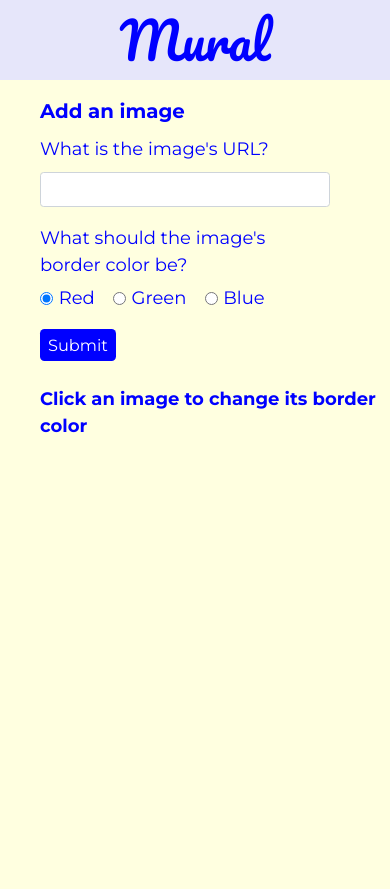
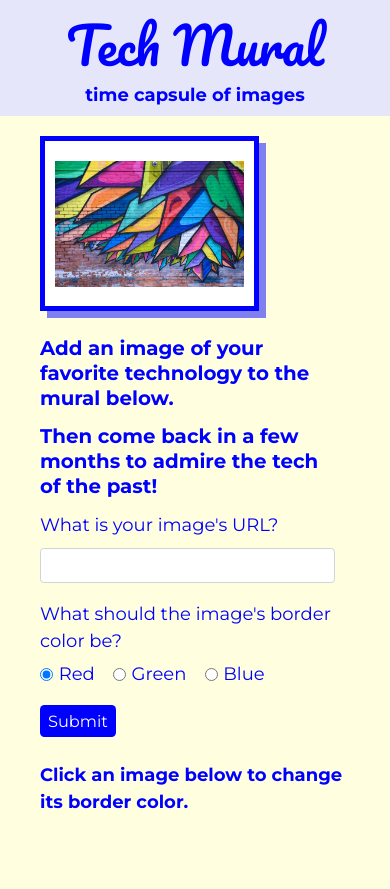
Before and after one commit to koyo72-4/mural, a website: page public/index.html in a window 390 px wide. Before the commit the page ends 844 px from the top, so only its background shows below. Drawn offline with nearby package versions, Linux system fonts and the light colour scheme; no server answers.

Commit message:
added instructions, made changes to responsive layout

```diff
--- a/public/index.html
+++ b/public/index.html
@@ -22,17 +22,25 @@
     <div class="container-fluid" id="container">
         <div class="row">
             <div class="col-12 col-sm-12" id="header-div">
-                <h1>Mural</h1>
+                <h1>Tech Mural</h1>
+                <h2>time capsule of images</h2>
             </div>
         </div>
         <div class="row" id="form-row">
-            <!-- <div class="col-10 col-sm-6 col-md-4" id="form-div"> -->
+            <div id="mobile-mural-div">
+                <div class="background-square">
+                    <div class="square">
+                        <img src="mural.jpg" alt="a colorful mural" />
+                    </div>
+                </div>
+            </div>
             <div id="form-div">
                 <form method="POST" action="/images">
-                    <h3>Add an image</h3>
+                    <p class="instructions">Add an image of your favorite technology to the mural below.</p>
+                    <p class="instructions">Then come back in a few months to admire the tech of the past!</p>
                     <div class="form-group">
-                        <label for="what-is-the-image-src">What is the image's URL?</label>
-                        <input type="text" class="form-control form-control-sm col-sm-8" id="what-is-the-image-src" name="src" required />
+                        <label for="what-is-the-image-src">What is your image's URL?</label>
+                        <input type="text" class="form-control form-control-sm col-sm-10" id="what-is-the-image-src" name="src" required />
                     </div>
                     <div>
                         <p>What should the image's border color be?</p>
@@ -54,7 +62,6 @@
                     </div>
                 </form>
             </div>
-            <!-- <div class="col-sm-4 col-md-7" id="mural-div"> -->
             <div id="mural-div">
                 <div class="background-square">
                     <div class="square">
@@ -64,14 +71,12 @@
             </div>
         </div>
         <div class="row">
-            <!-- <div class="col-10 col-sm-10" id="click-div"> -->
             <div id="click-div">
-                <p>Click an image to change its border color</p>
+                <p>Click an image below to change its border color.</p>
             </div>
         </div>
 
         <div class="row">
-            <!-- <div class="col-12 col-sm-12"> -->
             <div>
                 <div id="squares-div">
                 </div>
--- a/public/style.css
+++ b/public/style.css
@@ -27,9 +27,15 @@
 }
 
 h1 {
-    margin: 10px 0 10px 0;
+    margin: 15px 0 10px 0;
     font-family: 'Pacifico', cursive;
     font-size: 2.8rem;
+}
+
+h2 {
+    font-family: 'Montserrat', sans-serif;
+    font-size: 1rem;
+    font-weight: 700;
 }
 
 #form-row {
@@ -42,21 +48,27 @@
             justify-content: space-between;
 }
 
+#mobile-mural-div {
+    display: none;
+}
+
 #form-div {
     padding: 0;
-    margin: 0 20px 0 0;
     font-size: 1rem;
+    max-width: 50%;
 }
 
 #form-div p {
     margin-bottom: 6px;
 }
 
-h3 {
+#form-div p.instructions {
     font-weight: 700;
     color: rgba(0, 0, 255, 1);
     font-size: 1.1rem;
-    margin-bottom: 12px;
+    margin-bottom: 14px;
+    line-height: 1.25;
+    max-width: 83%;
 }
 
 button[type="submit"] {
@@ -180,9 +192,12 @@
 }
 
 
-@media only screen and (max-width: 876px) {
-    #form-div.col-sm-4 {
-        width: 90%;
+@media only screen and (max-width: 715px) {
+    #form-div {
+        max-width: 95%;
+    }
+    #form-div p.instructions {
+        max-width: 100%;
     }
     #mural-div {
         -webkit-box-align: center;
@@ -201,8 +216,36 @@
 }
 
 @media only screen and (max-width: 576px) {
+    #mobile-mural-div {
+        display: -webkit-box;
+        display: -ms-flexbox;
+        display: flex;
+        -webkit-box-align: center;
+            -ms-flex-align: center;
+                align-items: center;
+        -webkit-box-pack: center;
+            -ms-flex-pack: center;
+                justify-content: center;
+        margin-bottom: 10px;
+    }
+    #mobile-mural-div .background-square {
+        height: 175px;
+        width: 219px;
+        box-shadow: 7px 7px rgba(0, 0, 255, 0.5);
+        margin-right: 7px;
+    }
+    #mobile-mural-div .square {
+        border-color:rgba(0, 0, 255, 1) ;
+    }
+    #mobile-mural-div img {
+        width: 95%;
+        height: auto;
+    }
     #mural-div {
         display: none;
+    }
+    #click-div {
+        margin-right: 40px;
     }
 }
 
```
